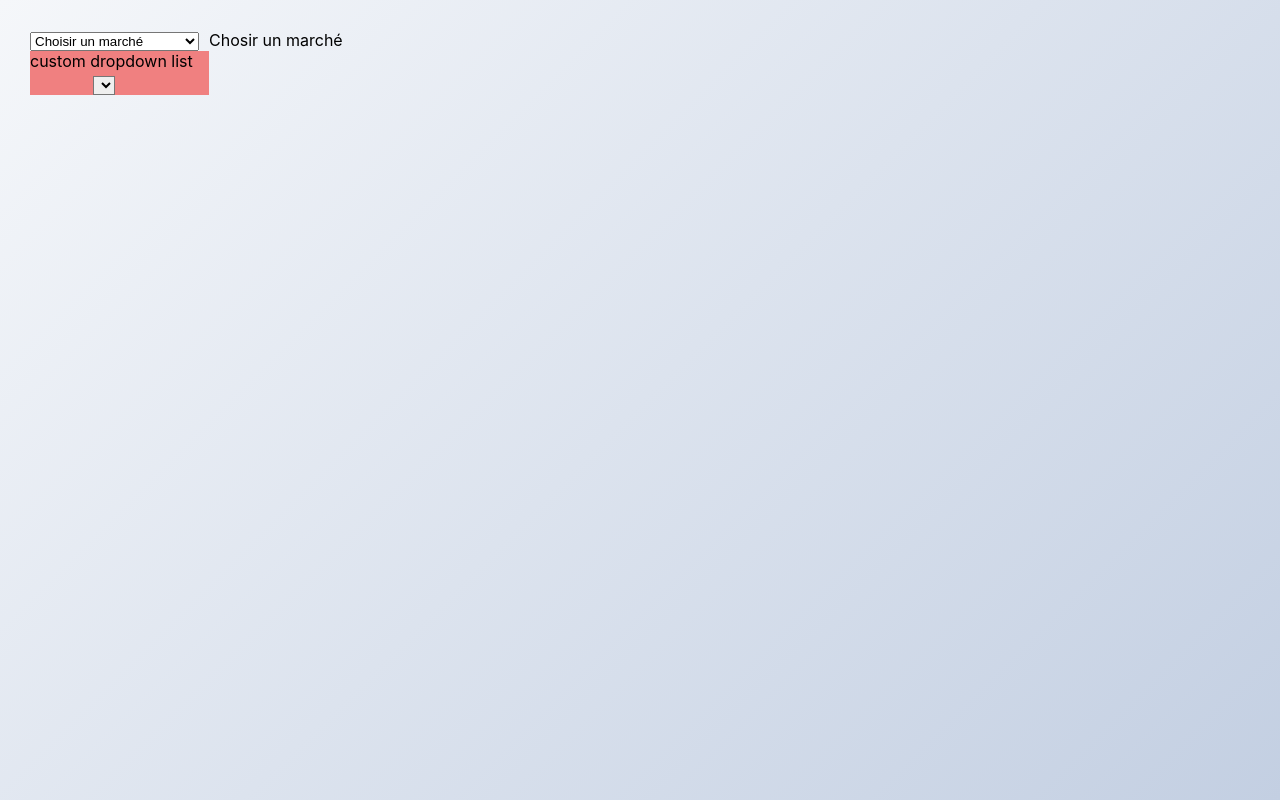
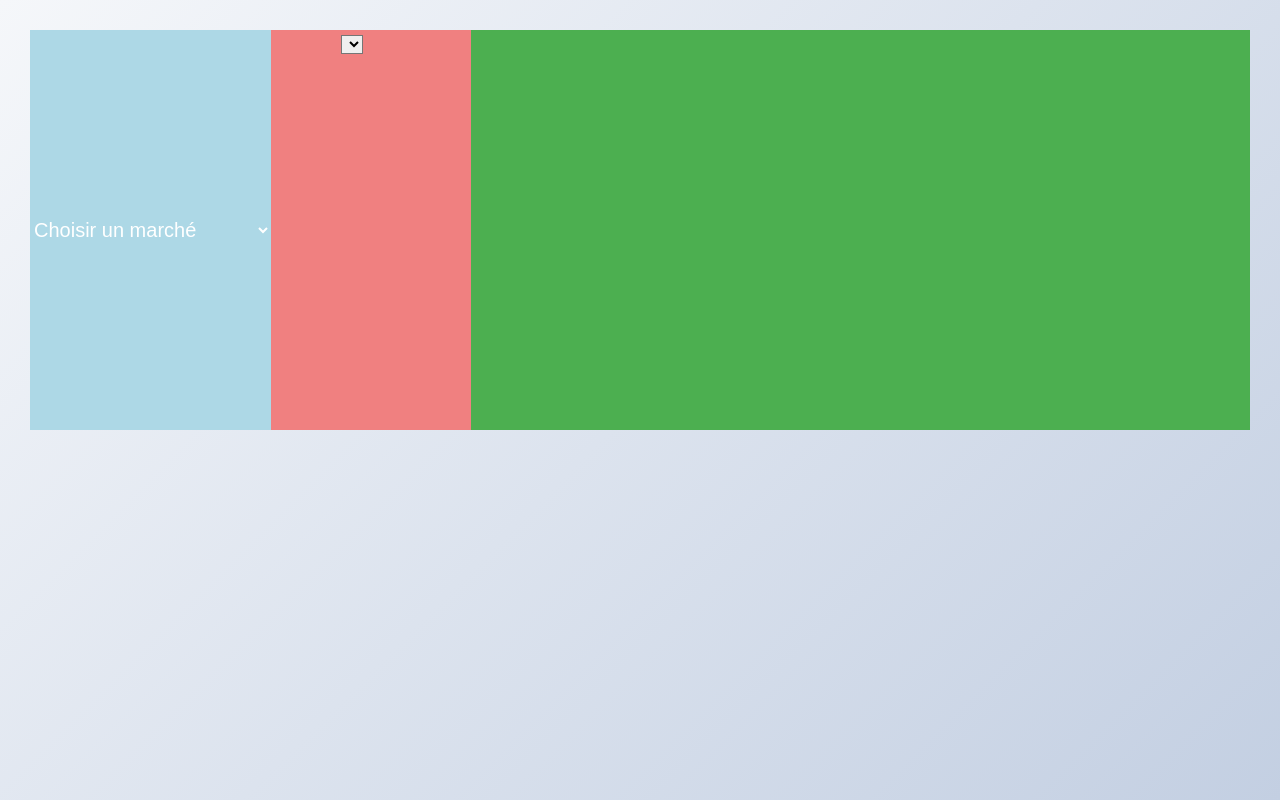
Before and after one commit to BirbaManuel/react-custom-menu-dropdown-list, a React (Create React App) app: page / in a window 1280 px wide. Built offline with nearby package versions, Linux system fonts and the light colour scheme.

Commit message:
[dropdownlist]center select element

```diff
--- a/src/App.css
+++ b/src/App.css
@@ -1,52 +1,10 @@
-.App {
-  text-align: center;
-}
-
-.App-logo {
-  height: 40vmin;
-}
-
-.App-header {
-  background-color: #282c34;
+.wrapper {
+  background-color: #4CAF50;
   min-height: 50vh;
   display: flex;
   flex-direction: row;
   align-items: stretch;
   font-size: calc(10px + 2vmin);
   color: white;
-}
-
-.el{
-  padding: 10px;
-  margin: 0 10px;
-}
-.el_1{
-  background-color: lightblue;
-}
-.el_2{
-  background-color: lightcoral;
-}
-.el_3{
-  background-color: lightpink;
-  min-width: 500px;
-  position: absolute;
-  right: 0px;
-  min-height: 154px;
-  display: flex;
-  align-items: stretch;
-}
-
-
-.element_dropdown_list{
-  background-color: red;
   width: 100%;
 }
-.element_input_date{
-  background-color: green;
-  width: 100%;
-}
-
-
-.headercss{
-  margin-right: 10px
-}
--- a/src/App.js
+++ b/src/App.js
@@ -6,9 +6,10 @@ import Menu  from './component/dropdown/Menu';
 
 function App() {
   return (
+    <div className="wrapper">
       <Router>
         <Menu/>
-      <Route exact path="/" render={ (props) => <div>Chosir un marché</div>} />
+        <Route exact path="/choisir" render={ (props) => <div>Choisir un marché</div>} />
         <Route exact path="/Particulier" render={ (props) => <div>Particulier</div>} />
         <Route exact path="/Professionnel" render={ (props) => <div>Professionnel</div>} />
         <Route exact path="/bp" render={ (props) => <div>Banque-privée</div>} />
@@ -17,6 +18,7 @@ function App() {
         <Route exact path="/collPub" render={ (props) => <div>Collectivités publiques</div>} />
         <Route exact path="/Entreprise" render={ (props) => <div>Entreprise</div>} />
       </Router>
+    </div>
   );
 }
 
--- a/src/component/customeDropDown/customeDropDown.js
+++ b/src/component/customeDropDown/customeDropDown.js
@@ -15,8 +15,7 @@ function Welcome (props) {
         <div className="select-box">
             <select className="select-box__current" tabIndex="1" value={selected} onChange={handleClick}>
                 <div className="select-box__value">
-                <option className="select-box__input" type="radio" id="0" value="/" name="Ben" defaultChecked="checked">Global</option>
-                {/* <option className="select-box__input" type="radio" id="Particulier" value="Particulier" name="Ben">Particulier</option> */}
+                    <input className="select-box__input" type="radio" id="0" value="choisir" name="Ben" defaultChecked="checked"/>
                     <p className="select-box__input-text">Particulier</p>
                 </div>
                 <div className="select-box__value">
@@ -35,6 +34,10 @@ function Welcome (props) {
                     <input className="select-box__input" type="radio" id="4" value="collPub" name="Ben"/>
                     <p className="select-box__input-text">Collectivités publiques</p>
                 </div><img className="select-box__icon" src="http://cdn.onlinewebfonts.com/svg/img_295694.svg" alt="Arrow Icon" aria-hidden="true"/>
+                <div className="select-box__value">
+                    <input className="select-box__input" type="radio" id="5" value="Entreprise" name="Ben"/>
+                    <p className="select-box__input-text">Entreprise</p>
+                </div><img className="select-box__icon" src="http://cdn.onlinewebfonts.com/svg/img_295694.svg" alt="Arrow Icon" aria-hidden="true"/>
             </select>
             <ul className="select-box__list">
                 <li>
@@ -52,6 +55,9 @@ function Welcome (props) {
                 <li>
                 <label className="select-box__option" htmlFor="4" aria-hidden={true}>Collectivités publiques</label>
                 </li>
+                <li>
+                <label className="select-box__option" htmlFor="5" aria-hidden={true}>Entreprise</label>
+                </li>
             </ul>
         </div>
         )
--- a/src/component/dropdown/Menu.css
+++ b/src/component/dropdown/Menu.css
@@ -1,12 +1,18 @@
-.background-lightblue{
+.menu_wrapper{
     background-color:lightblue;
+    display: flex;
 }
 
 .componentMenu_market_select{
-    margin-right: 10px;
+    background-color: transparent;
+    color: white;
+    font-size: 20px;
+	border: 0px;
+    outline: 0px;
 }
 
 .customDropDownListContainer{
     width: 100%;
     background-color:lightcoral;
+    min-width: 25vh;
 }
--- a/src/component/dropdown/Menu.js
+++ b/src/component/dropdown/Menu.js
@@ -16,7 +16,7 @@ function Menu (props) {
     };
 
         return (
-            <div>
+            <div className="menu_wrapper">
                 <select className="componentMenu_market_select" id="rubrique" value={selected} onChange={handleClick}>
                         <option id="selected" value="/">Choisir un marché</option>
                         <optgroup label="Trafic global">
@@ -46,7 +46,7 @@ function Menu (props) {
                         </optgroup>
                 </select>
                 <div className="customDropDownListContainer">
-                    <div>custom dropdown list</div>
+                    {/* <div>custom dropdown list</div> */}
                     <CustomeDropDown {...props}/>
                 </div>
             </div>
```
Lines whose indentation alone changed are shown as unchanged.
